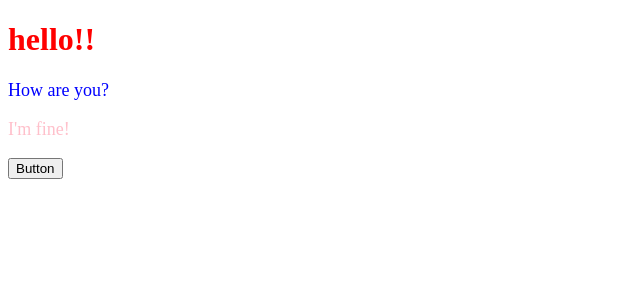
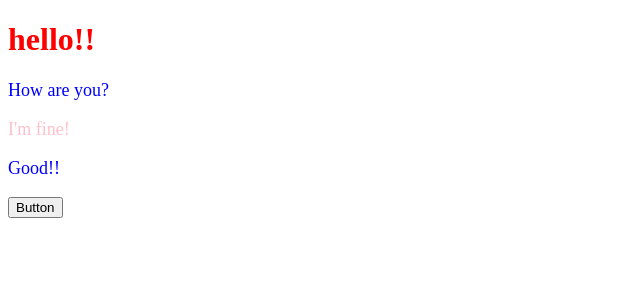
Before and after one commit to koyamal/learn-react-01, a React (Create React App) app: page / in a window 1280 px wide. Shown: the top 300 px of the page, without its empty margins (0-640 px from the left). Built offline with nearby package versions, Linux system fonts and the light colour scheme.

Commit message:
Use props.children in react

```diff
--- a/src/App.jsx
+++ b/src/App.jsx
@@ -1,5 +1,6 @@
 import React from "react";
 import ColorfulMessage from "./components/ColorfulMessage";
+import ColorfulMessageChildren from "./components/ColorfulMessageChildren";
 
 const App = () => {
   const onClickButton = () => {
@@ -10,6 +11,7 @@ const App = () => {
       <h1 style={{ color: "red" }}>hello!!</h1>
       <ColorfulMessage color="blue" message="How are you?" />
       <ColorfulMessage color="pink" message="I'm fine!" />
+      <ColorfulMessageChildren color="blue">Good!!</ColorfulMessageChildren>
       <button onClick={onClickButton}>Button</button>
     </>
   );
--- /dev/null
+++ b/src/components/ColorfulMessageChildren.jsx
@@ -0,0 +1,11 @@
+import React from "react";
+
+const ColorfulMessageChildren = (props) => {
+  const contentStyle = {
+    color: props.color,
+    fontSize: "18px"
+  };
+  return <p style={contentStyle}>{props.children}</p>;
+};
+
+export default ColorfulMessageChildren;
```
